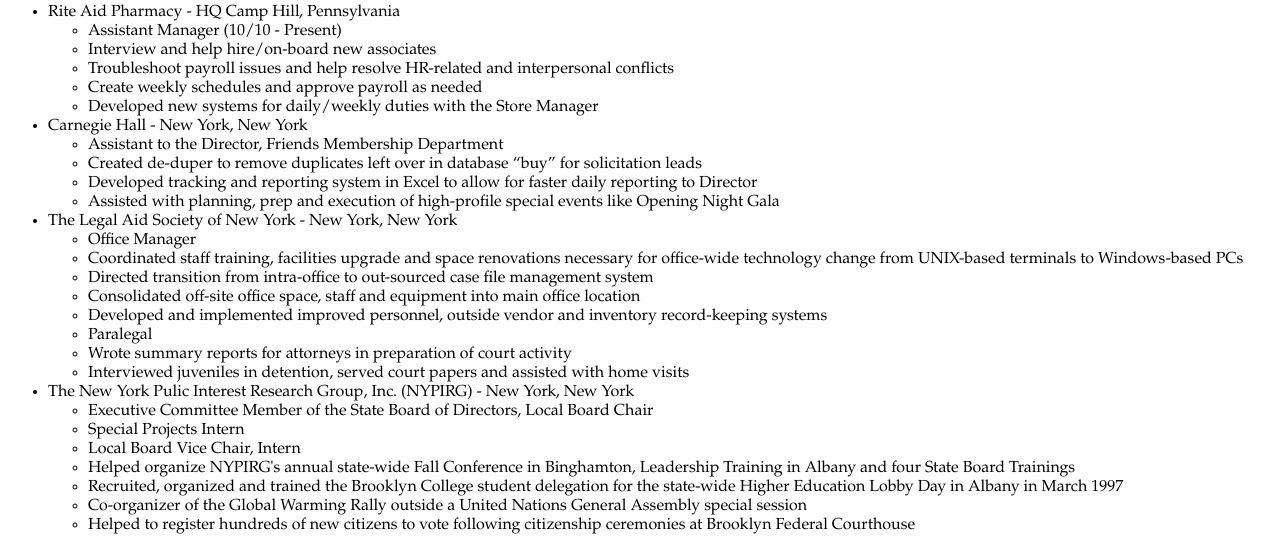
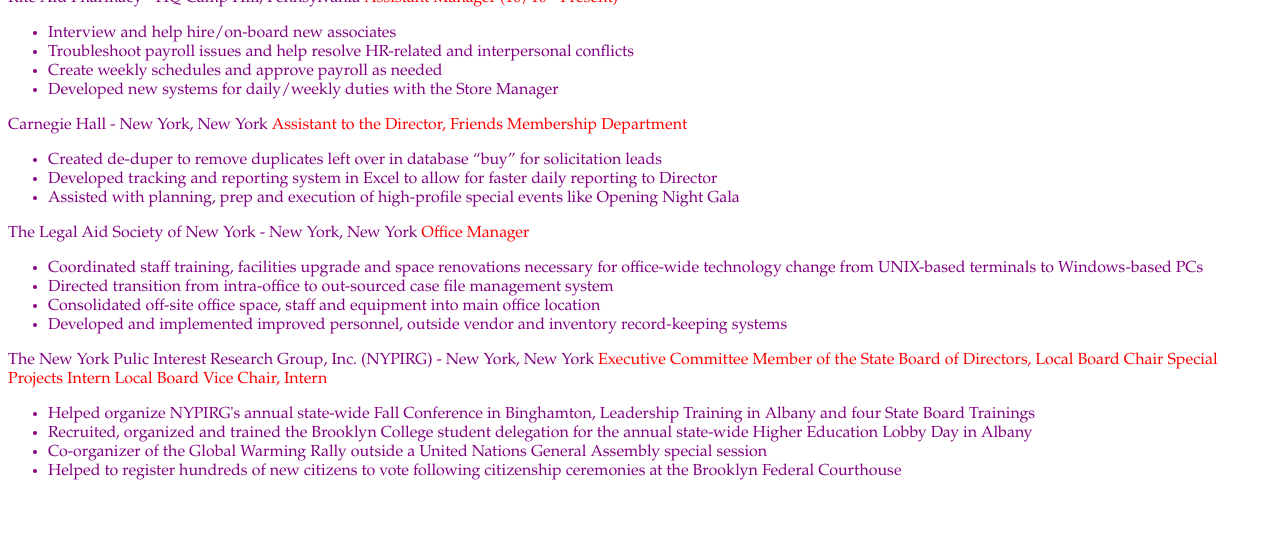
Before and after one commit to JaimeLynSchatz/resumes, a plain HTML site: page resume/index.html in a window 1280 px wide. Shown: the part 465-1016 px from the top of the page. After the commit the page ends 962 px from the top, so only its background shows below. Drawn offline with Linux system fonts and the light colour scheme.

Commit message:
change html tags for better css selection

```diff
--- a/resume/index.html
+++ b/resume/index.html
@@ -44,51 +44,42 @@
 
 	<div id="experience">
 		<h2>Other Work Experience</h2>
-		<ul>
-			<li class="job-info">Rite Aid Pharmacy - HQ Camp Hill, Pennsylvania
-				<ul class="job-title">
-					<li>Assistant Manager (10/10 - Present)</li>
-				</ul>
-				<ul>
+			<div class="job-info"><span class="company-name">Rite Aid Pharmacy - HQ Camp Hill, Pennsylvania</span>
+				<span class="job-title">Assistant Manager (10/10 - Present)</span>
+				<ul class="job-item-list">
 					<li class="job-item">Interview and help hire/on-board new associates</li>
 					<li class="job-item">Troubleshoot payroll issues and help resolve HR-related and interpersonal conflicts</li>
 					<li class="job-item">Create weekly schedules and approve payroll as needed</li>
 					<li class="job-item">Developed new systems for daily/weekly duties with the Store Manager</li>
 				</ul>
-			</li>
-			<li class="job-info">Carnegie Hall - New York, New York
-				<br /><ul class="job-title">
-				<li>Assistant to the Director, Friends Membership Department</li>
-				</ul></li>
-				<ul>
+			</div>
+			<div class="job-info"><span class="company-name">Carnegie Hall - New York, New York</span>
+				<span class="job-title">Assistant to the Director, Friends Membership Department</span>
+				<ul class="job-item-list">
 					<li class="job-item">Created de-duper to remove duplicates left over in database “buy” for solicitation leads</li>
 					<li class="job-item">Developed tracking and reporting system in Excel to allow for faster daily reporting to Director</li>
 					<li class="job-item">Assisted with planning, prep and execution of high-profile special events like Opening Night Gala</li>
 				</ul>
-			<li class="job-info">The Legal Aid Society of New York - New York, New York<ul><li>Office Manager</ul></li></li>
-				<ul>
-					<li class="job-item">Coordinated staff training, facilities upgrade and space renovations necessary for office-wide technology change from UNIX-based terminals to Windows-based PCs</li>
+			</div>
+			<div class="job-info"><span class="company-name">The Legal Aid Society of New York - New York, New York</span>
+				<span class="job-title">Office Manager</span>
+				<ul class="job-item-list">
+				  <li class="job-item">Coordinated staff training, facilities upgrade and space renovations necessary for office-wide technology change from UNIX-based terminals to Windows-based PCs</li>
 					<li class="job-item">Directed transition from intra-office to out-sourced case file management system</li>
 					<li class="job-item">Consolidated off-site office space, staff and equipment into main office location</li>
 					<li class="job-item">Developed and implemented improved personnel, outside vendor and inventory record-keeping systems</li>
 				</ul>
-				<ul><li>Paralegal</li></ul>
-				<ul>
-					<li class="job-item">Wrote summary reports for attorneys in preparation of court activity</li>
-					<li class="job-item">Interviewed juveniles in detention, served court papers and assisted with home visits</li>
+			</div>
+			<div class="job-info"><span class="company-name">The New York Pulic Interest Research Group, Inc. (NYPIRG) - New York, New York</span>
+				<span class="job-title">Executive Committee Member of the State Board of Directors, Local Board Chair</span>
+				<span class="job-title">Special Projects Intern</span>
+				<span class="job-title">Local Board Vice Chair, Intern</span>
+				<ul class="job-item-list">
+					<li class="job-item">Helped organize NYPIRG's annual state-wide Fall Conference in Binghamton, Leadership Training in Albany and four State Board Trainings</li>
+					<li class="job-item">Recruited, organized and trained the Brooklyn College student delegation for the annual state-wide Higher Education Lobby Day in Albany</li>
+					<li class="job-item">Co-organizer of the Global Warming Rally outside a United Nations General Assembly special session</li>
+					<li class="job-item">Helped to register hundreds of new citizens to vote following citizenship ceremonies at the Brooklyn Federal Courthouse</li>
 				</ul>
-			<li class="job-info">The New York Pulic Interest Research Group, Inc. (NYPIRG) - New York, New York
-				<ul>
-					<li>Executive Committee Member of the State Board of Directors, Local Board Chair</li>
-				  <li>Special Projects Intern</li>
-				  <li>Local Board Vice Chair, Intern</li>
-				</ul>
-			</li>
-				<ul>
-					<li class="job-item">Helped organize NYPIRG's annual state-wide Fall Conference in Binghamton, Leadership Training in Albany and four State Board Trainings</li>
-					<li class="job-item">Recruited, organized and trained the Brooklyn College student delegation for the state-wide Higher Education Lobby Day in Albany in March 1997</li>
-					<li class="job-item">Co-organizer of the Global Warming Rally outside a United Nations General Assembly special session</li>
-					<li class="job-item">Helped to register hundreds of new citizens to vote following citizenship ceremonies at Brooklyn Federal Courthouse</li>
-				</ul>
+			</div>
 		</ul>
 	</div>
--- a/resume/resume-style.css
+++ b/resume/resume-style.css
@@ -19,10 +19,20 @@ p {
 #address {
 	text-align: center;
 }
+
 #address>h1{
 	margin-top: 5px;
 	margin-bottom: 2px;
 }
+
 #address>div{
 	display: inline-block;
 }
+
+.job-info {
+	color: purple;
+}
+
+.job-title {
+	color: red;
+}
```
